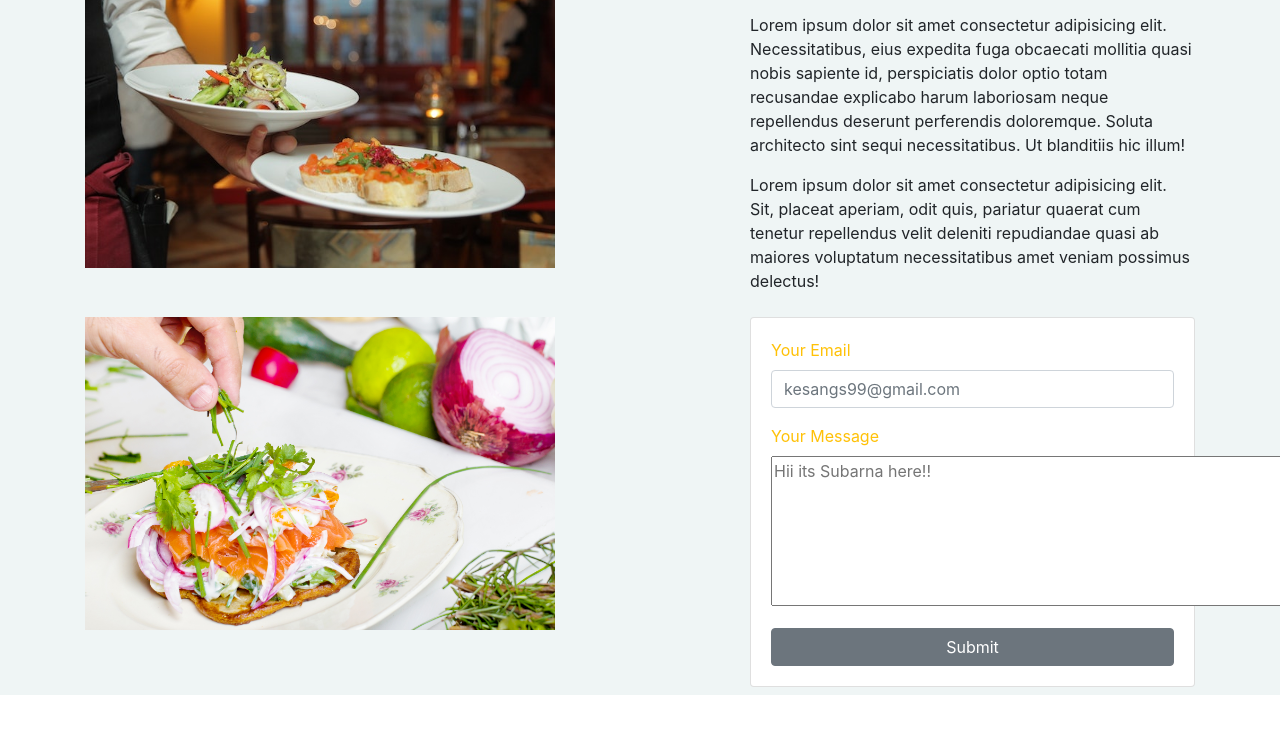
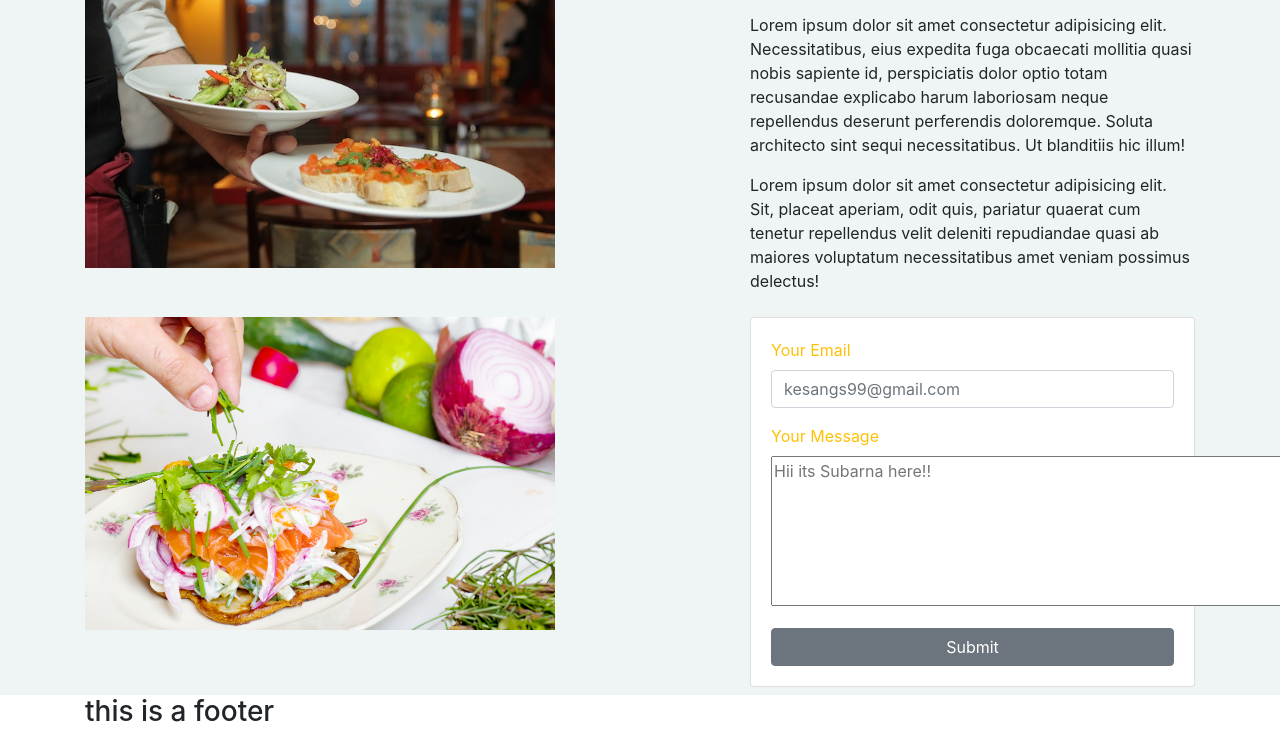
Before and after one commit to Kesang97/foodRestaurant, a plain HTML site: page index.html in a window 1280 px wide. Shown: the part 560-1297 px from the top of the page. Before the commit the page ends 1255 px from the top, so only its background shows below. Drawn offline with nearby package versions, Linux system fonts and the light colour scheme.

Commit message:
footer updated

```diff
--- a/index.html
+++ b/index.html
@@ -174,6 +174,16 @@
         </div>
       </div>
     </div>
+    <!-- Footer section -->
+    <div class="footer">
+      <div class="container">
+        <div class="row">
+          <div class="col-md-6">
+            <h3>this is a footer</h3>
+          </div>
+        </div>
+      </div>
+    </div>
 
     <script
       src="https://cdn.jsdelivr.net/npm/jquery@3.5.1/dist/jquery.slim.min.js"
```
